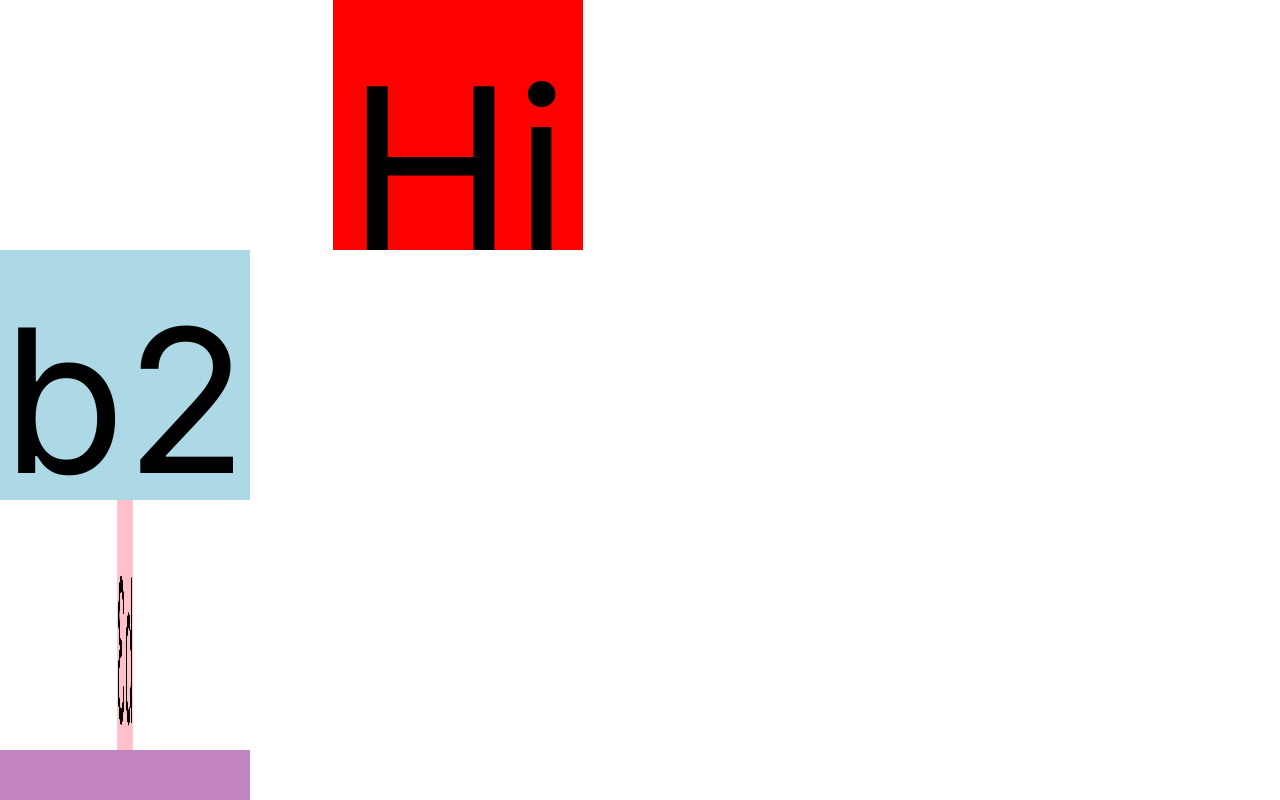
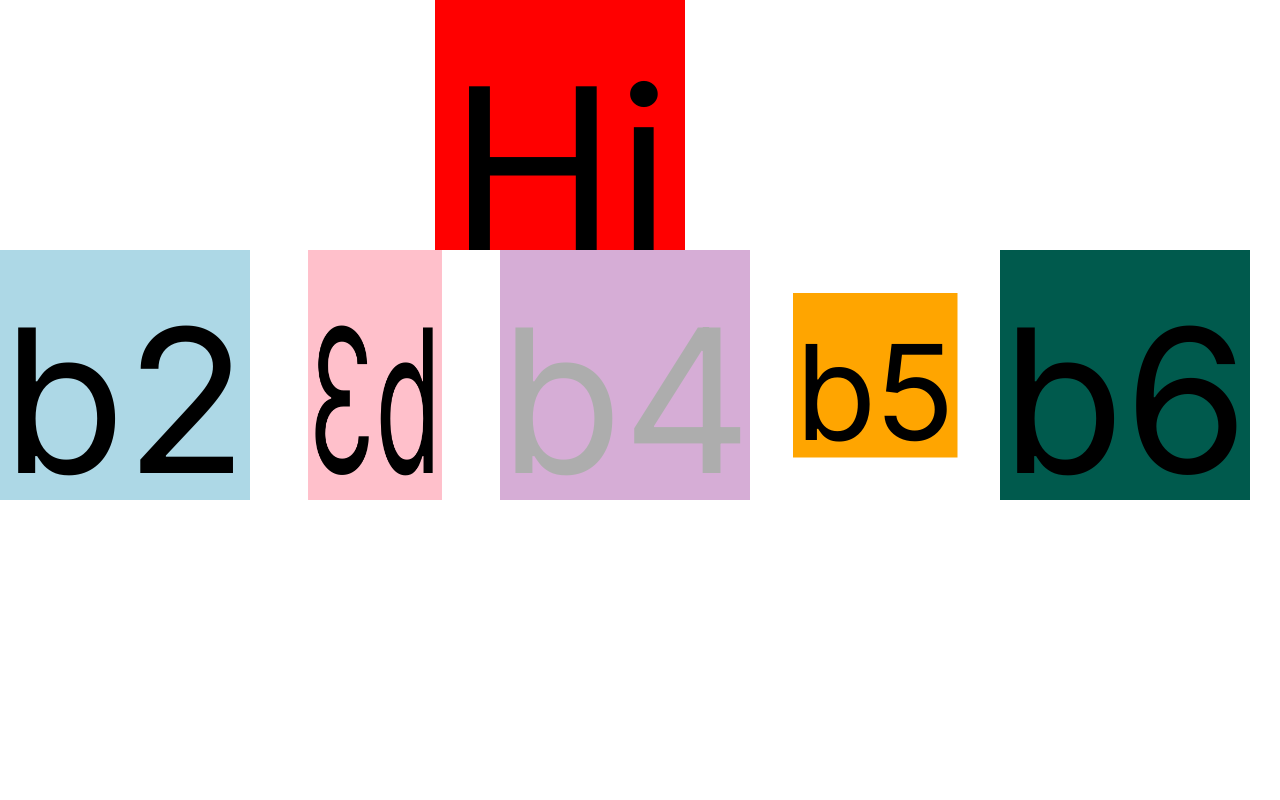
Before and after one commit to amyzliao/css-experiments, a Next.js app: page /test in a window 1280 px wide. Shown: the top 800 px of the page. Built offline with nearby package versions, Linux system fonts and the light colour scheme.

Commit message:
float lefft

```diff
--- a/src/app/globals.css
+++ b/src/app/globals.css
@@ -29,13 +29,17 @@ body {
   font-size: 30px;
 }
 
+main > * {
+  float: left;
+}
+
 #box1{
   width: 250px;
   height: 250px;
   background: red;
   font-size: 225px;
   text-align: center;
-
+  float: none;
   /* animation: mySlide;
   animation-duration: 5s; */
   /* running = it's running
```
